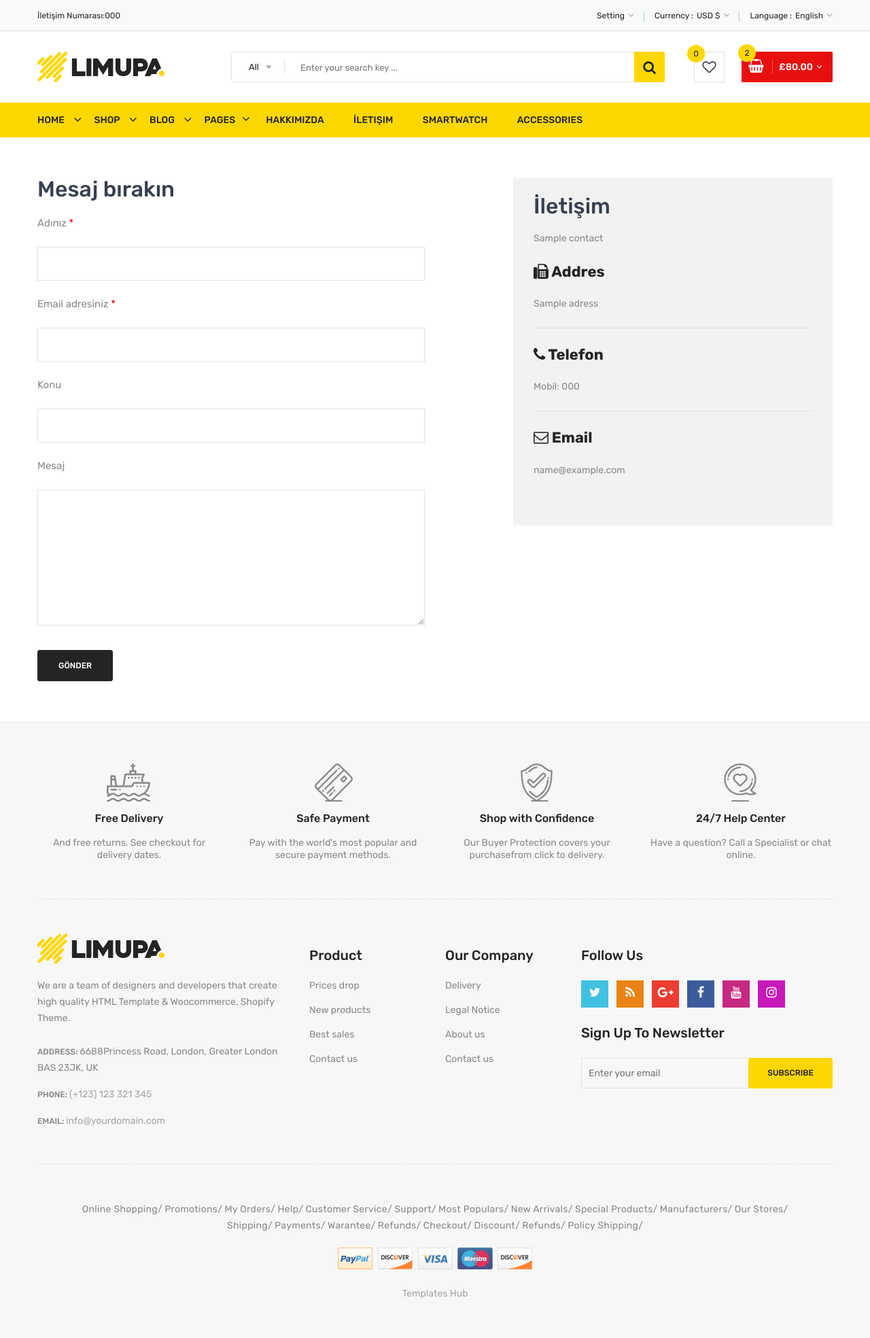
After one commit to miracziyaalev/Python-Django-RentACar, a Django app: template home/templates/iletisim.html in a window 1280 px wide. The commit adds this page. Shown: the whole page at 68% size. Run offline with Django 3.2, Linux system fonts and the light colour scheme; the template is opened without the code that fills it: most values are stand-ins (such as "Sample title", 1, 10 or a date in 2020); some libraries are stand-ins or nearby versions.

Commit message:
Hakkımızda - İletişim
i. Hakkımızda ve iletişim sayfaları oluşturuldu.

ii. Db'den çekilen veriler ile değişkenler dolduruldu.

```diff
--- a/RentACar/urls.py
+++ b/RentACar/urls.py
@@ -18,8 +18,12 @@ from django.conf.urls.static import static
 from django.contrib import admin
 from django.urls import path, include
 
+from home import views
+
 urlpatterns = [
     path('', include('home.urls')),
+    path('hakkimizda/', views.hakkimizda, name='hakkimizda'),
+    path('iletisim/', views.iletisim, name='iletisim'),
     path('home/', include('home.urls')),
     path('product/', include('product.urls')),
     path('admin/', admin.site.urls),
--- a/home/templates/header.html
+++ b/home/templates/header.html
@@ -347,8 +347,8 @@
                                                     </li>
                                                 </ul>
                                             </li>
-                                            <li><a href="about-us.html">About Us</a></li>
-                                            <li><a href="contact.html">Contact</a></li>
+                                            <li><a href="hakkimizda/">Hakkımızda</a></li>
+                                            <li><a href="iletisim">İletişim</a></li>
                                             <li><a href="shop-left-sidebar.html">Smartwatch</a></li>
                                             <li><a href="shop-left-sidebar.html">Accessories</a></li>
                                         </ul>
--- /dev/null
+++ b/home/templates/iletisim.html
@@ -0,0 +1,84 @@
+
+
+{% extends "homebase.html" %}
+
+{% load static %}
+
+{% block title %} {{ setting.title }} {% endblock %}
+{% block keywords %} {{ setting.keywords }} {% endblock %}
+{% block description %} {{ setting.description}} {% endblock %}
+
+{% block head %}
+
+    <link rel='shortcut icon' type='image/x-icon' href='{{ setting.icon.url }}' />
+
+ {% endblock %}
+
+
+
+{% block content %}
+
+      <title>Yazılım yolcusu iletişim</title>
+            <!-- Li's Breadcrumb Area End Here -->
+            <!-- Begin Contact Main Page Area -->
+            <div class="contact-main-page mt-60 mb-40 mb-md-40 mb-sm-40 mb-xs-40">
+                <div class="container mb-60">
+
+                 <!-- harita ekle sağ taraf ödeviniz. -->
+                </div>
+                <div class="container">
+                    <div class="row">
+                        <div class="col-lg-5 offset-lg-1 col-md-12 order-1 order-lg-2">
+                            <div class="contact-page-side-content">
+                                <h3 class="contact-page-title">İletişim</h3>
+                                <p class="contact-page-message mb-25"> {{ setting.contact|safe }}</p>
+                                <div class="single-contact-block">
+                                    <h4><i class="fa fa-fax"></i> Addres</h4>
+                                    <p>{{ setting.adress|safe}}</p>
+                                </div>
+                                <div class="single-contact-block">
+                                    <h4><i class="fa fa-phone"></i> Telefon</h4>
+                                    <p>Mobil: {{ setting.phone }}</p>
+
+                                </div>
+                                <div class="single-contact-block last-child">
+                                    <h4><i class="fa fa-envelope-o"></i> Email</h4>
+                                    <p>{{ setting.email }}</p>
+
+                                </div>
+                            </div>
+                        </div>
+                        <div class="col-lg-6 col-md-12 order-2 order-lg-1">
+                            <div class="contact-form-content pt-sm-55 pt-xs-55">
+                                <h3 class="contact-page-title">Mesaj bırakın</h3>
+                                <div class="contact-form">
+                                    <form    action="mail.php" method="post">
+                                        <div class="form-group">
+                                            <label>Adınız <span class="required">*</span></label>
+                                            <input type="text" name="customerName"  required>
+                                        </div>
+                                        <div class="form-group">
+                                            <label> Email adresiniz <span class="required">*</span></label>
+                                            <input type="email" name="email" required>
+                                        </div>
+                                        <div class="form-group">
+                                            <label>Konu</label>
+                                            <input type="text" name="konu">
+                                        </div>
+                                        <div class="form-group mb-30">
+                                            <label>Mesaj</label>
+                                            <textarea name="mesaj"  ></textarea>
+                                        </div>
+                                        <div class="form-group">
+                                            <button type="submit" value="submit" id="submit" class="li-btn-3" name="mailgonder">Gönder</button>
+                                        </div>
+                                    </form>
+                                </div>
+                                <p class="form-messege"></p>
+                            </div>
+                        </div>
+                    </div>
+                </div>
+            </div>
+
+{% endblock %}
--- a/home/urls.py
+++ b/home/urls.py
@@ -5,6 +5,7 @@ from . import views
 urlpatterns = [
     # ex: /polls/
     path('', views.index, name='index'),
+
     # ex: /polls/5/
     # path('<int:question_id>/', views.detail, name='detail'),
 
--- a/product/urls.py
+++ b/product/urls.py
@@ -5,6 +5,7 @@ from . import views
 urlpatterns = [
     # ex: /polls/
     django.urls.path('', views.index, name='index'),
+
     # ex: /polls/5/
     # path('<int:question_id>/', views.detail, name='detail'),
 
```
Also changed, not shown: home/templates/hakkimizda.html (added, +43 -0 lines), home/views.py (+11 -1 lines), db.sqlite3, home/static/images/product/large-size/alevoglu.png (added).
